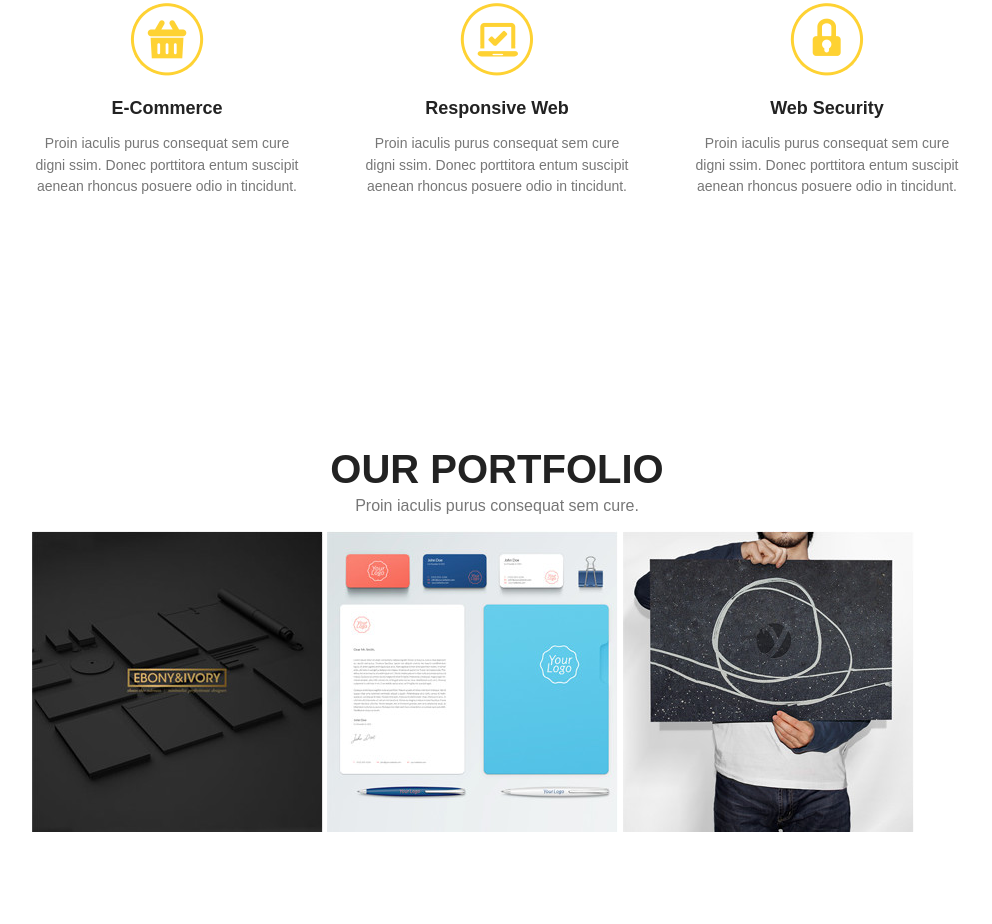
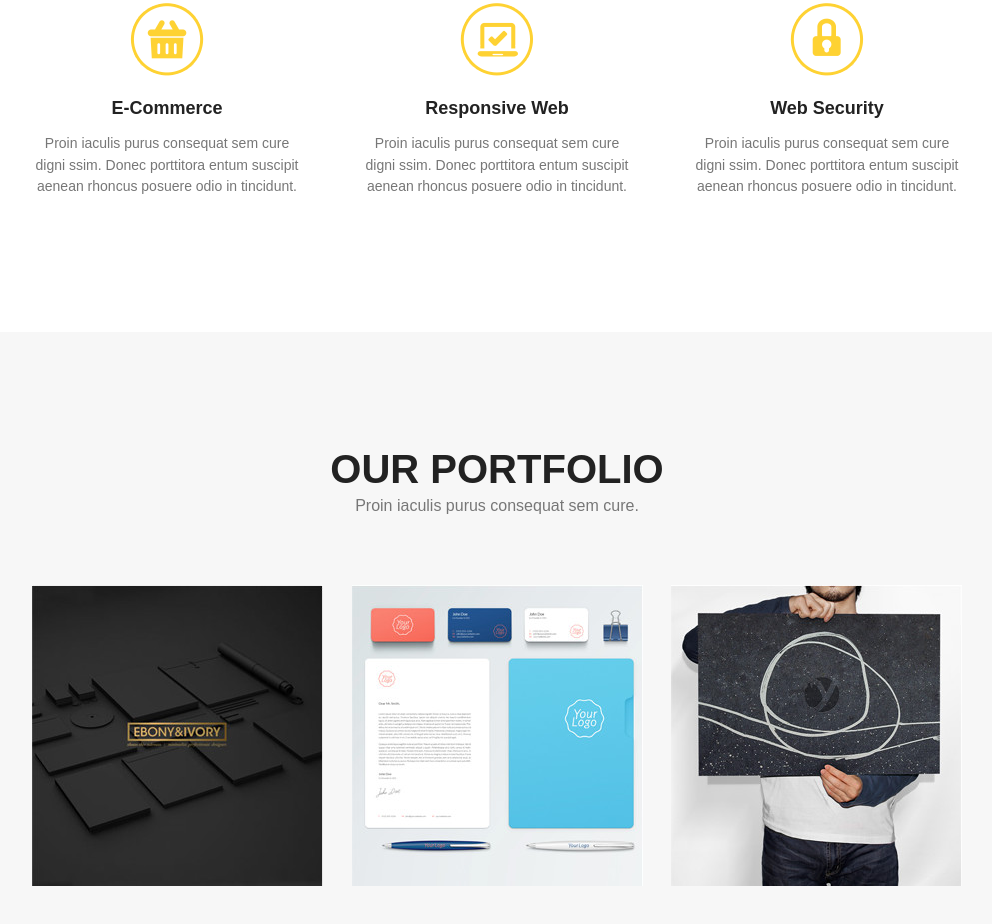
Before and after one commit to ulukkman/Golden, a plain HTML site: page index.html in a window 1280 px wide. Shown: the part 1060-1984 px from the top of the page, without its empty margins (143-1135 px from the left). Before the commit the page ends 1896 px from the top, so only its background shows below. Drawn offline with Linux system fonts and the light colour scheme.

Commit message:
CSS styling of the porfolio section

```diff
--- a/css/style.css
+++ b/css/style.css
@@ -139,3 +139,24 @@ h1 {
 #services {
 	padding-bottom: 120px;
 }
+
+#portfolio {
+	background: #f7f7f7;
+	padding-bottom: 120px;
+}
+
+.works {
+	margin-top: 70px;
+}
+
+.works img {
+	float: left;
+}
+
+.works img:nth-child(2) {
+	margin-left: 29px;
+}
+
+.works img:last-child {
+	float: right;
+}
```
